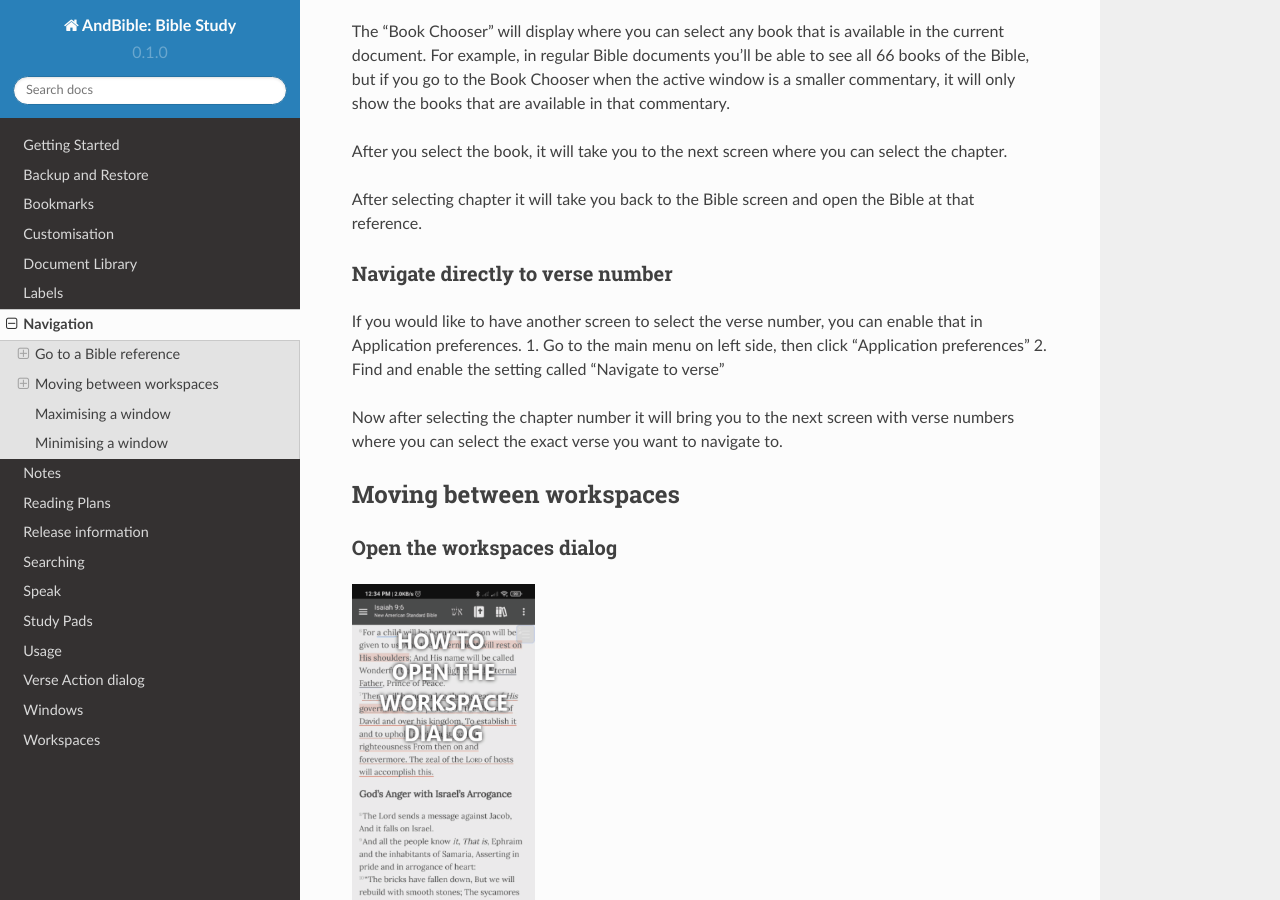
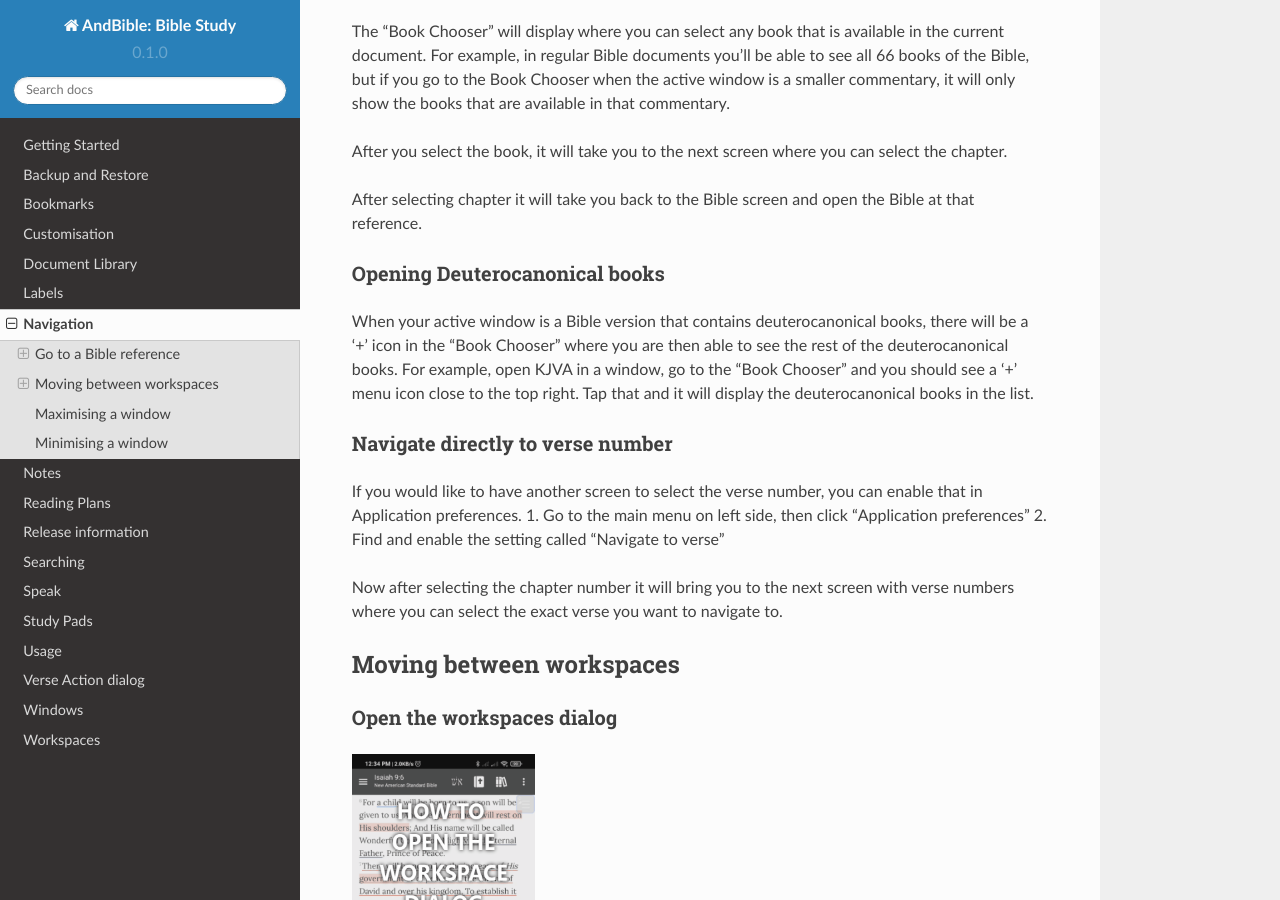
Before and after one commit to AndBible/docs, a Sphinx documentation site: the page built from docs/source/navigation.rst, in a window 1280 px wide and 900 px high, scrolled down 370 px. Built offline with Sphinx 7.4.7 and the Read the Docs theme 2.0.0, drawn with Linux system fonts in a browser that asks for light colours; pages that are not in the unit, such as notebooks, are missing from menus.

Commit message:
Add docs for deuterocanonical book choosing

```diff
--- a/docs/source/navigation.rst
+++ b/docs/source/navigation.rst
@@ -17,6 +17,14 @@
 After you select the book, it will take you to the next screen where you can select the chapter.
 
 After selecting chapter it will take you back to the Bible screen and open the Bible at that reference.
+
+Opening Deuterocanonical books
+^^^^^^^^^^^^^^^^^^^^^^^^^^
+When your active window is a Bible version that contains deuterocanonical books, there will be a '+' icon
+in the "Book Chooser" where you are then able to see the rest of the deuterocanonical books. For example,
+open KJVA in a window, go to the "Book Chooser" and you should see a '+' menu icon close to the top right.
+Tap that and it will display the deuterocanonical books in the list.
+
 
 Navigate directly to verse number
 ^^^^^^^^^^^^^^^^^^^^^^^^^^
```
